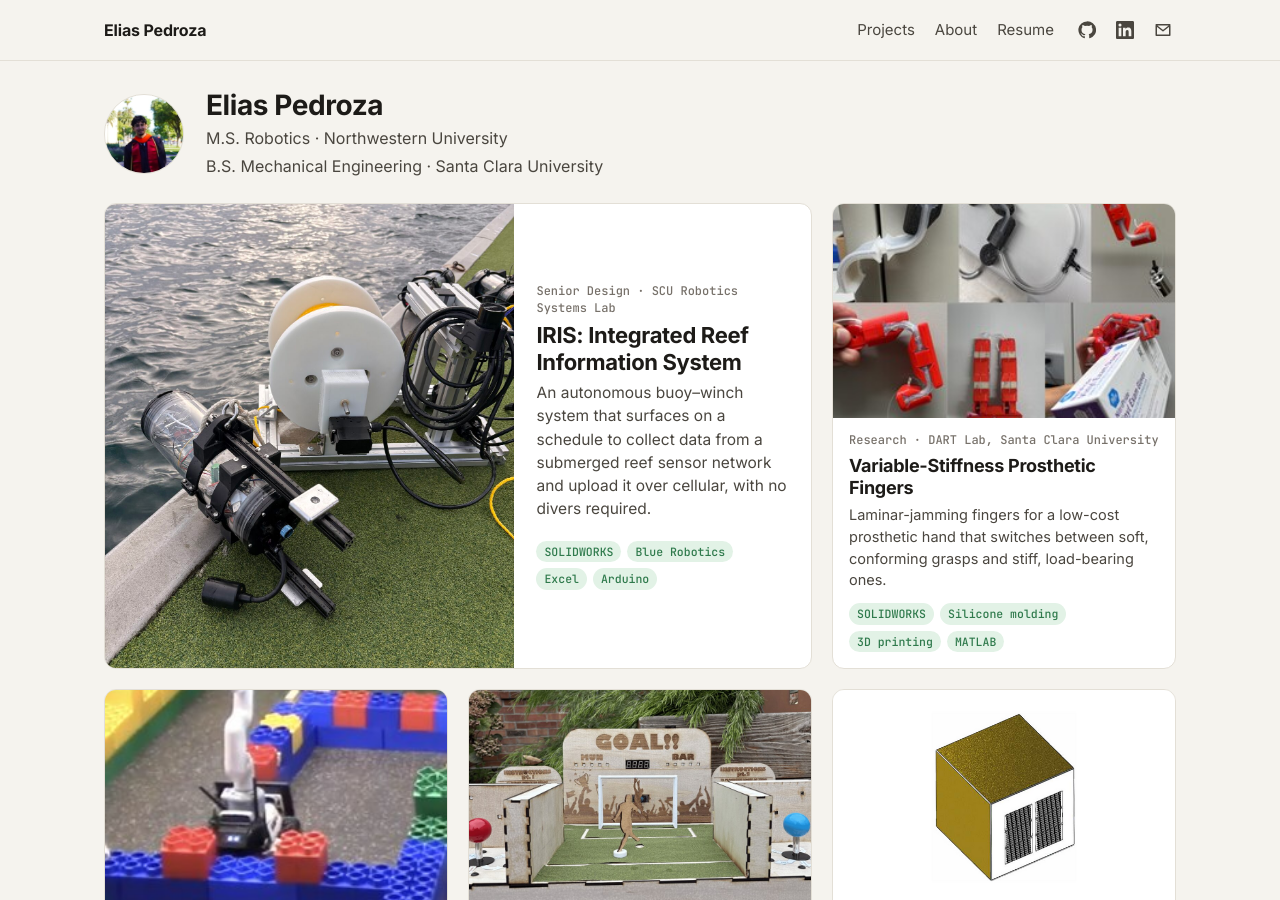
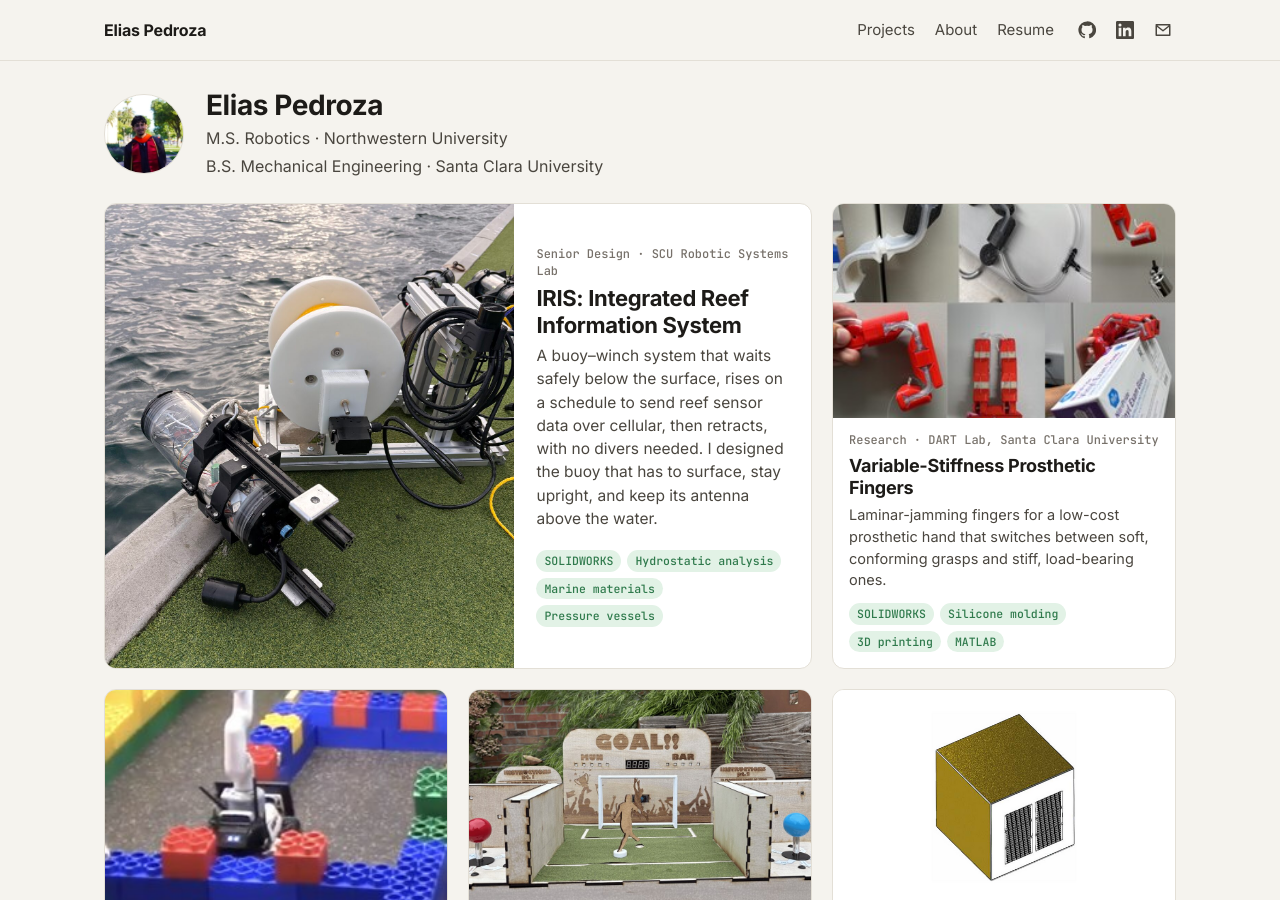
Before and after one commit to eliasrpedroza/eliasrpedroza.github.io, a Jekyll site: the page built from index.html, in a window 1280 px wide and 900 px high. Built offline with Jekyll 4.4.1, drawn with Linux system fonts in a browser that asks for light colours.

Commit message:
IRIS: rewrite around buoy work, thesis, new videos

```diff
--- a/_projects/iris.md
+++ b/_projects/iris.md
@@ -1,60 +1,84 @@
 ---
 title: "IRIS: Integrated Reef Information System"
-context: Senior Design · SCU Robotics Systems Lab
-summary: An autonomous buoy–winch system that surfaces on a schedule to collect data from a submerged reef sensor network and upload it over cellular, with no divers required.
+context: Senior Design · SCU Robotic Systems Lab
+summary: A buoy–winch system that waits safely below the surface, rises on a schedule to send reef sensor data over cellular, then retracts, with no divers needed. I designed the buoy that has to surface, stay upright, and keep its antenna above the water.
 order: 1
 featured: true
+wide: true
 thumb: /assets/img/projects/iris/buoy-winch-dock.jpg
-hero_video: /assets/video/iris-pool-test.mp4
-hero_poster: /assets/video/iris-pool-test-poster.jpg
+hero_video: /assets/video/iris-swaying.mp4
+hero_poster: /assets/video/iris-swaying.jpg
 hero_portrait: true
-hero_caption: Pool test. The ballasted buoy floats upright and returns to vertical after being disturbed.
-role: "Buoy structure: mechanical design, CAD, and hydrostatic stability analysis"
-timeline: 2025 – 2026 (3-quarter capstone)
+hero_caption: Bay deployment in Foster City. The buoy rides the wind chop and stays upright, with its dome and cellular antenna above the surface.
+role: "Buoy structure and surface stability: enclosure selection, structural design and materials, hydrostatic analysis, and water testing"
+timeline: Jun 2025 – Jun 2026 (senior thesis)
 team: ["Thatcher Steele-Maley", "Cooper McCarthy", "Zach Henderson", "Colin Friedel"]
-tags: [SOLIDWORKS, Blue Robotics, Excel, Arduino, Marine]
+tags: [SOLIDWORKS, Hydrostatic analysis, Marine materials, Pressure vessels, SLS printing, Water testing]
+docs:
+  - label: "Read the senior thesis (152 pp)"
+    url: /assets/docs/iris-thesis.pdf
 results:
-  - "**Self-righting buoy.** Metacentric height GM = +31.5 mm, confirmed upright in pool testing"
-  - "**277 mm of stability margin.** Ballast sits 277 mm below the height where the buoy would capsize"
-  - "**~120 mm of freeboard** above the waterline for the cellular antenna"
-  - "**No dynamic shaft seals.** A magnetic coupling transmits winch torque through a sealed wall"
+  - "**Self-righting buoy:** metacentric height GM = +31.5 mm; stayed upright and well above the surface through wind chop in the bay"
+  - "**3.33× depth safety factor:** acrylic tube rated to 100 m vs. the 30 m requirement"
+  - "**Watertight on first assembly:** passed a 10–15 inHg vacuum test with < 0.5 inHg drop over 10 min"
+  - "**Cellular through the dome:** 200+ lines of sensor data sent from the floating buoy with 0.5% loss"
 ---
 
-## System Overview
+## The Problem
 
-Reef sensor networks record data underwater, and today a diver has to go down to retrieve it. IRIS replaces that trip with a buoy stored below the surface. On a schedule, a winch raises it, it uploads the logged data over cellular, and it retracts to stay protected between cycles.
+The Robotic Systems Lab's REEF sensor network logs data on the Palos Verdes Reef, but getting that data back takes a boat, two divers, and a full day, at roughly $800+ per trip. **IRIS** sits next to REEF on the seafloor. On a schedule, a winch releases a tethered buoy, the buoy surfaces and uploads the data over LTE-M cellular, and the winch reels it back down out of reach of boats and waves.
 
 <figure>
   <img src="/assets/img/projects/iris/conops.jpg" alt="IRIS concept of operations">
-  <figcaption>Concept of operations: sensors log data → the winch releases the buoy → it transmits to the cloud → it is reeled back down.</figcaption>
+  <figcaption>Concept of operations: the buoy stays submerged between cycles, surfaces to transmit, and is retracted.</figcaption>
 </figure>
 
-<figure>
-  <img src="/assets/img/projects/iris/system-block-diagram.png" alt="IRIS system block diagram">
-  <figcaption>System architecture: power, data, and physical connections between the reef node, winch, buoy, and cloud.</figcaption>
-</figure>
+**My piece was the buoy:** it had to keep the electronics dry at depth, let cellular signal through, and float upright with the antenna clear of the water every time it surfaced.
 
-## Buoy
+## Buoy Design
+
+### Choosing the Enclosure
+
+- **First option, a donated Blue Ocean Gear buoy shell:** proven for cellular, but it would need a hole bored through it for the data cable, and it was too small to trust while anchored at the surface
+- **Final choice, a Blue Robotics watertight enclosure with a polycarbonate dome:** polycarbonate lets cellular signal through (confirmed by Blue Ocean Gear and published antenna-housing data), and the modular end caps take watertight cable penetrators
 
 ### Structure
 
-- **Pressure vessel:** Blue Robotics 4" acrylic tube (114.3 mm OD × 300 mm) with a polycarbonate dome cap for the antenna
-- **Frame:** twin aluminum T-slot rails clamped to the tube, carrying the tether mounts and shackles
-- **Ballast:** modular 316 stainless weights that slide along the T-slots to tune stability
-- **Electronics:** battery mounted low in the vessel; acoustic modem mounted externally below the bottom cap
+<div class="demo-grid">
+  <div class="demo">
+    <a class="demo-media-link demo-media-link--diagram" href="/assets/img/projects/iris/assembly.jpg"><img class="demo-media" src="/assets/img/projects/iris/assembly.jpg" alt="Final IRIS buoy assembly"></a>
+    <div class="demo-text">
+    <h3>Final Assembly</h3>
+    <ul>
+      <li><strong>Pressure vessel:</strong> 300 mm cast acrylic tube; polycarbonate dome on top holds the antenna above the waterline</li>
+      <li><strong>Bottom cap:</strong> aluminum, with ten M10 ports for Wet-Link penetrators; dual radial O-rings on both caps</li>
+      <li><strong>Depth:</strong> tube 100 m, dome 500 m, cap 1000 m → 3.33× safety factor at 30 m</li>
+    </ul>
+    </div>
+  </div>
+  <div class="demo">
+    <a class="demo-media-link demo-media-link--diagram" href="/assets/img/projects/iris/exploded.png"><img class="demo-media" src="/assets/img/projects/iris/exploded.png" alt="Exploded view of the IRIS buoy assembly"></a>
+    <div class="demo-text">
+    <h3>Exploded View</h3>
+    <ul>
+      <li><strong>Frame:</strong> anodized aluminum T-slot rails as the structural spine</li>
+      <li><strong>Clamps:</strong> 6061-T6 anodized, rubber-lined, with 316 stainless hardware</li>
+      <li><strong>Mounts:</strong> SLS nylon (complex geometry, no marine treatment needed), one carrying the tether hardware</li>
+      <li><strong>Tether:</strong> two 316 stainless screw-pin shackles rated to 700 lb</li>
+    </ul>
+    </div>
+  </div>
+</div>
 
-<figure>
-  <img src="/assets/img/projects/iris/buoy-winch-dock.jpg" alt="IRIS buoy and winch on a dock" style="max-height:560px;width:auto">
-  <figcaption>Buoy (front) and tether winch before a water test.</figcaption>
-</figure>
+Every material was chosen to survive a 6-month seawater deployment: anodized aluminum and 316 stainless resist corrosion and galvanic attack, and nothing in water contact is coated.
 
 ### Stability Analysis
 
-The buoy must float upright so the antenna stays above water. Stability was checked with a full hydrostatic model built from a component-by-component inventory of mass and displaced volume.
+The buoy has to float upright so the antenna stays above water. I checked this with a hydrostatic model built from a component-by-component inventory of mass and displaced volume.
 
 <figure>
   <img src="/assets/img/projects/iris/stability-diagram.png" alt="Buoy stability diagram showing keel, center of gravity, center of buoyancy, and metacenter">
-  <figcaption>When the buoy tilts, the center of buoyancy shifts to B′. Because the metacenter M sits above the center of gravity G, the buoyant force creates a righting moment.</figcaption>
+  <figcaption>When the buoy tilts, the center of buoyancy shifts to B′. Because the metacenter M sits above the center of gravity G, buoyancy creates a righting moment.</figcaption>
 </figure>
 
 **Method**
@@ -73,31 +97,64 @@
 | Metacentric radius, BM | 2.9 mm |
 | **Metacentric height, GM** | **31.5 mm (stable)** |
 
-About **91% of the righting ability comes from the low ballast** (KB − KG = 28.5 mm). The slender tube's waterplane adds only 2.9 mm. A sensitivity sweep checked how far the ballast can move before the buoy becomes unstable:
+About **91% of the righting ability comes from the low ballast** (KB − KG = 28.5 mm); the slender tube's waterplane adds only 2.9 mm. The ballast bolts to the T-slot nuts, so its height can be tuned during integration. A sweep checked how far it can move before the buoy becomes unstable:
 
 {% include iris-gm-chart.html %}
 
-The model is static and small-angle, which is appropriate here: the 114 mm buoy is far smaller than typical reef wavelengths, so it heaves with the waves instead of being slammed by them.
+## Testing
 
-## Winch
+- **Vacuum leak test:** both enclosures were pulled to 10–15 inHg and had to lose less than 0.5 inHg in 10 minutes; the buoy passed as first assembled
+- **Stability and freeboard:** ballast height was tuned in the pool until the buoy reliably righted itself and sat high enough for the antenna
 
-*Team subsystem, shown for system context.*
-
-- **Drive:** dual-servo winch with spur-gear speed reduction
-- **Locking:** a ratchet-and-pawl holds the tether at depth without drawing power
-- **Sealing:** a magnetic coupling transfers torque between the dry and wet sides, eliminating dynamic shaft seals, which are a common leak point
-
-<figure>
-  <img src="/assets/img/projects/iris/winch-block-diagram.png" alt="Winch block diagram with magnetic coupling between wet and dry sides">
-  <figcaption>Winch drivetrain. The magnetic coupling separates the flooded tether drum from the sealed motor and battery.</figcaption>
-</figure>
-
-<div class="gallery">
-  <figure><img src="/assets/img/projects/iris/pool-tests.jpg" alt="Pool testing"></figure>
-  <figure><img src="/assets/img/projects/iris/winch-poc.jpg" alt="Winch proof of concept"></figure>
-  <figure><img src="/assets/img/projects/iris/buoy-shell.jpg" alt="Early buoy shell concept"></figure>
+<div class="demo-grid">
+  <div class="demo">
+    <a class="demo-media-link" href="/assets/img/projects/iris/cellular-tank.jpg"><img class="demo-media" src="/assets/img/projects/iris/cellular-tank.jpg" alt="Buoy floating in the test tank while transmitting"></a>
+    <div class="demo-text">
+    <h3>Cellular Payload · Test Tank</h3>
+    <ul>
+      <li>Sent 200+ lines of sample sensor data from the floating buoy, losing one packet (0.5%, under the 1% requirement)</li>
+    </ul>
+    </div>
+  </div>
+  <div class="demo">
+    <a class="demo-media-link" href="/assets/img/projects/iris/buoy-winch-dock.jpg"><img class="demo-media" src="/assets/img/projects/iris/buoy-winch-dock.jpg" alt="IRIS buoy and winch ready for deployment in Foster City"></a>
+    <div class="demo-text">
+    <h3>Bay Deployment · Foster City</h3>
+    <ul>
+      <li>5 full winch cycles in open water; the buoy stayed upright and well above the surface through wind chop and wall reflections</li>
+      <li>One person could deploy the whole system by lowering it on a rope</li>
+    </ul>
+    </div>
+  </div>
 </div>
 
-## Results
+In the final end-to-end test in SCU's pool, IRIS ran its full cycle with no intervention: the buoy commanded a release, received the data, surfaced, transmitted, and was retracted.
 
-The buoy passed its stability requirement by a wide margin: it floats upright with about 120 mm of freeboard for the antenna and rights itself in pool tests. The magnetically coupled winch drive removed the need for dynamic shaft seals.
+## How the Rest of IRIS Works
+
+*These subsystems were built by my teammates, and are summarized here for context.*
+
+<div class="demo-grid">
+  <div class="demo">
+    <video class="demo-media" src="/assets/video/iris-brake-servo.mp4" poster="/assets/video/iris-brake-servo.jpg" muted loop playsinline controls preload="metadata" data-autoplay></video>
+    <div class="demo-text">
+    <h3>Winch & Brake</h3>
+    <ul>
+      <li><strong>Drive:</strong> Blue Trail SER-2130 submersible servo (CAN, magnetic encoder) through an acetal gearbox</li>
+      <li><strong>Brake:</strong> a titanium ratchet and spring pawl hold the positively buoyant buoy down; a second servo lifts the pawl only to release, so it draws no power while holding</li>
+      <li><strong>Build:</strong> acetal structure, 316 stainless hardware, polypropylene rope; 100 raise/lower cycles in a repeatability test (a deployment needs 24)</li>
+    </ul>
+    </div>
+  </div>
+  <div class="demo">
+    <a class="demo-media-link" href="/assets/img/projects/iris/reef-node.jpg"><img class="demo-media" src="/assets/img/projects/iris/reef-node.jpg" alt="REEF sensor node deployed underwater"></a>
+    <div class="demo-text">
+    <h3>Communications & Electronics</h3>
+    <ul>
+      <li><strong>Subsea:</strong> an Adalogger M0 in a second watertight enclosure pulls data from REEF over RS-485 and drives the winch</li>
+      <li><strong>Buoy ↔ seafloor:</strong> Succorfish Delphis acoustic modems</li>
+      <li><strong>Buoy → shore:</strong> a Particle Boron 404X sends data over LTE-M cellular to a web dashboard <span class="credit">(photo: REEF sensor node, SCU RSL)</span></li>
+    </ul>
+    </div>
+  </div>
+</div>
```
Also changed, not shown: assets/img/projects/iris/assembly.jpg (added), assets/img/projects/iris/buoy-shell.jpg (deleted), assets/img/projects/iris/cellular-tank.jpg (added), assets/img/projects/iris/conops.jpg, assets/img/projects/iris/exploded.png (added), assets/img/projects/iris/magnetic-coupling.png (deleted), assets/img/projects/iris/pool-tests.jpg (deleted), assets/img/projects/iris/reef-node.jpg (added), assets/img/projects/iris/system-block-diagram.png (deleted), assets/img/projects/iris/winch-block-diagram.png (deleted), assets/img/projects/iris/winch-poc.jpg (deleted), assets/video/iris-brake-servo.jpg (added), assets/video/iris-pool-test-poster.jpg (deleted), assets/video/iris-swaying.jpg (added), 4 other files.
